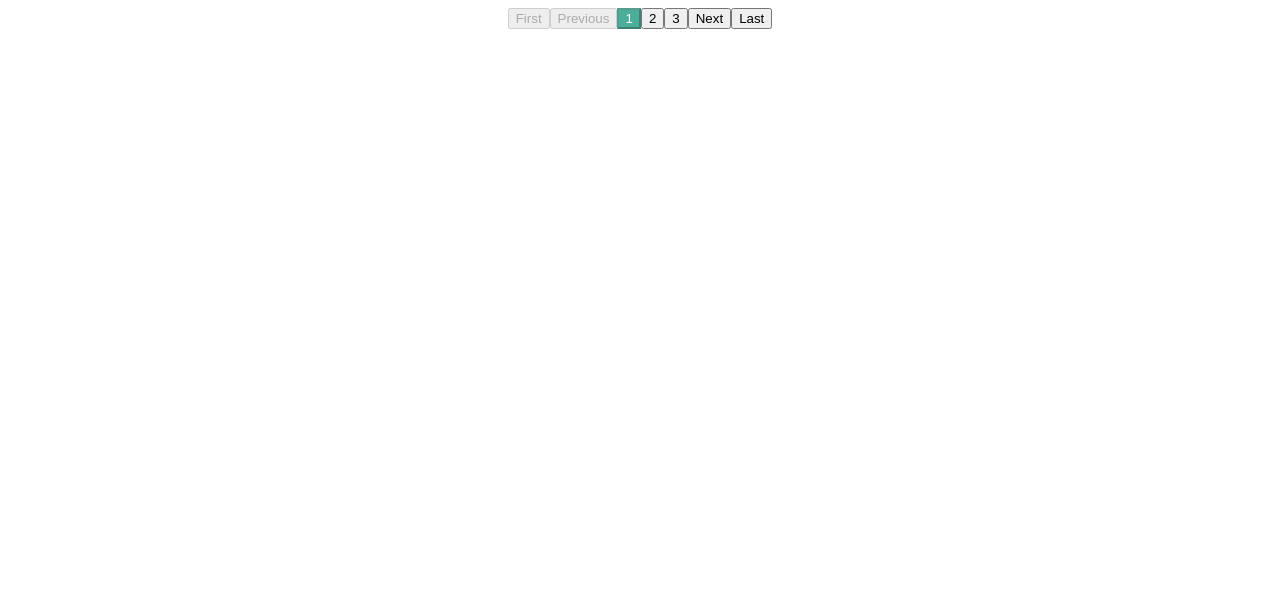
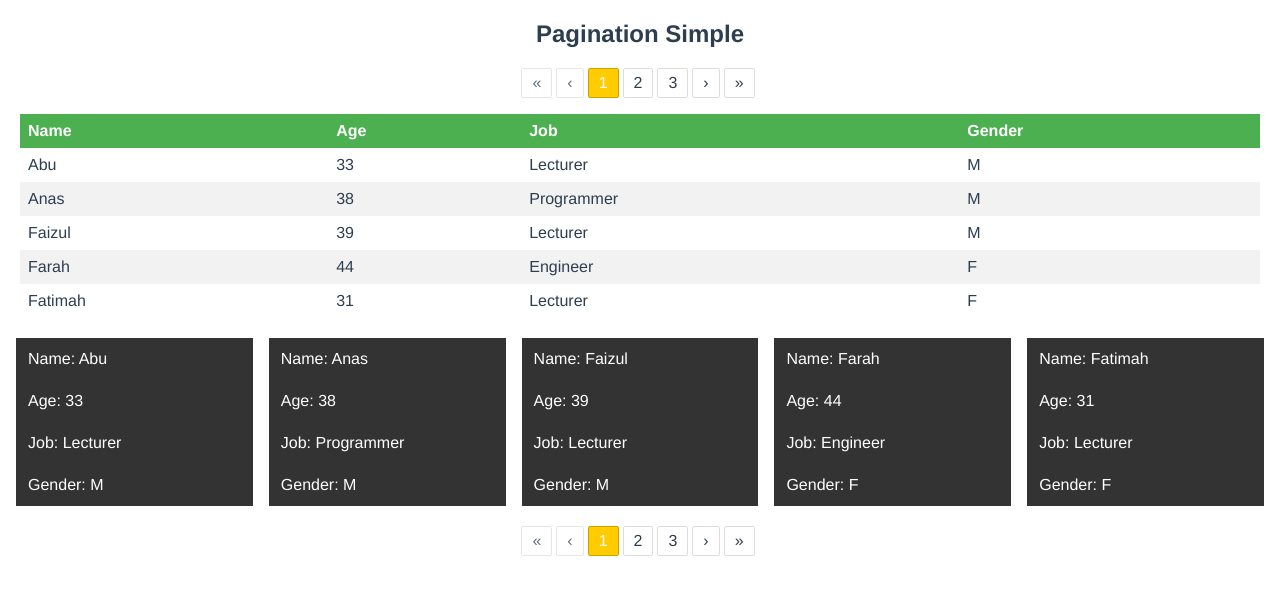
Before and after one commit to anaszakaria/vuejs-pagination, a Vue app: page /page2 in a window 1280 px wide. Shown: the top 594 px of the page. Built offline with nearby package versions, Linux system fonts and the light colour scheme.

Commit message:
Add data to Page2

```diff
--- a/src/components/PaginationSimple.vue
+++ b/src/components/PaginationSimple.vue
@@ -1,21 +1,13 @@
 <template>
-    <ul class="pagination">
-        <li class="pagination-item">
-            <button type="button" @click="onClickFirstPage" :disabled="isInFirstPage" aria-label="Go to first page">First</button>
-        </li>
-        <li class="pagination-item">
-            <button type="button" @click="onClickPreviousPage" :disabled="isInFirstPage" aria-label="Go to previous page">Previous</button>
-        </li>
-        <li v-for="page in pages" class="pagination-item">
-            <button type="button" @click="onClickPage(page.name)" :disabled="page.isDisabled" :class="{ active: isPageActive(page.name) }" :aria-label="`Go to page number ${page.name}`">{{ page.name }}</button>
-        </li>
-        <li class="pagination-item">
-            <button type="button" @click="onClickNextPage" :disabled="isInLastPage" aria-label="Go to next page">Next</button>
-        </li>
-        <li class="pagination-item">
-            <button type="button" @click="onClickLastPage" :disabled="isInLastPage" aria-label="Go to last page">Last</button>
-        </li>
-    </ul>
+    <nav>
+        <ul class="pagination">
+            <li :class="{ disabled: isInFirstPage }" v-on:click="onClickFirstPage" :disabled="isInFirstPage"><span>&laquo;</span></li>
+            <li :class="{ disabled: isInFirstPage }" v-on:click="onClickPreviousPage" :disabled="isInFirstPage"><span>&lsaquo;</span></li>
+            <li v-for="page in pages" :class="{ active: isPageActive(page.name) }" v-on:click="onClickPage(page.name)"><span>{{ page.name }}</span></li>
+            <li :class="{ disabled: isInLastPage }" v-on:click="onClickNextPage" :disabled="isInLastPage"><span>&rsaquo;</span></li>
+            <li :class="{ disabled: isInLastPage }" v-on:click="onClickLastPage" :disabled="isInLastPage"><span>&raquo;</span></li>
+        </ul>
+    </nav>
 </template>
 
 <script>
@@ -31,11 +23,7 @@ export default {
             type: Number,
             required: true
         },
-        totalItems: {
-            type: Number,
-            required: true
-        },
-        perPage: {
+        pgSize: {
             type: Number,
             required: true
         },
@@ -79,12 +67,18 @@ export default {
             this.$emit('pagechanged', 1)
         },
         onClickPreviousPage() {
+            if (this.currentPage === 1) {
+                return
+            }
             this.$emit('pagechanged', this.currentPage - 1)
         },
         onClickPage(page) {
             this.$emit('pagechanged', page)
         },
         onClickNextPage() {
+            if (this.currentPage === this.totalPages) {
+                return
+            }
             this.$emit('pagechanged', this.currentPage + 1)
         },
         onClickLastPage() {
@@ -98,16 +92,5 @@ export default {
 </script>
 
 <style lang="css">
-.pagination {
-    list-style-type: none;
-}
 
-.pagination-item {
-    display: inline-block;
-}
-
-.active {
-    background-color: #4AAE9B;
-    color: #ffffff;
-}
 </style>
--- a/src/views/Home.vue
+++ b/src/views/Home.vue
@@ -1,8 +1,8 @@
 <template>
     <div id="home">
         <ul>
-            <li>Page 1</li>
-            <li>Page 2</li>
+            <li>Page 1: Pagination Limit</li>
+            <li>Page 2: Pagination Simple</li>
         </ul>
     </div>
 </template>
--- a/src/views/Page1.vue
+++ b/src/views/Page1.vue
@@ -1,8 +1,9 @@
 <template>
     <div class="">
-        <pagination :totalPg="totalPg" :currentPg="currentPg" :pgLimit="pgLimit" v-on:paginate="setcurrentPg"></pagination>
+        <h2>Pagination Limit</h2>
+        <paginationlimit :totalPg="totalPg" :currentPg="currentPg" :pgLimit="pgLimit" v-on:paginate="setcurrentPg"></paginationlimit>
 
-        <section id="table-data">
+        <section class="table-data">
             <table>
                 <thead>
                     <tr>
@@ -23,7 +24,7 @@
             </table>
         </section>
 
-        <section id="grid-data">
+        <section class="grid-data">
             <div class="item-info" v-for="item in sortedArray">
                 <ul>
                     <li>Name: {{ item.name }}</li>
@@ -34,7 +35,7 @@
             </div>
         </section>
 
-        <pagination :totalPg="totalPg" :currentPg="currentPg" :pgLimit="pgLimit" v-on:paginate="setcurrentPg"></pagination>
+        <paginationlimit :totalPg="totalPg" :currentPg="currentPg" :pgLimit="pgLimit" v-on:paginate="setcurrentPg"></paginationlimit>
     </div>
 </template>
 
@@ -44,7 +45,7 @@ import PaginationLimit from '@/components/PaginationLimit'
 export default {
     name: 'Page1',
     components: {
-        'pagination': PaginationLimit
+        'paginationlimit': PaginationLimit
     },
     data() {
         return {
@@ -138,7 +139,7 @@ export default {
                 this.currentPgSortDir = this.currentPgSortDir==='asc'?'desc':'asc'
             }
             this.currentPgSort = s
-        },
+        }
     },
     computed: {
         sortedArray() {
@@ -161,12 +162,12 @@ export default {
 }
 </script>
 
-<style lang="scss">
-#table-data {
+<style lang="scss" scoped>
+.table-data {
     margin: 12px;
 }
 
-#grid-data {
+.grid-data {
     margin: 12px 0;
     overflow: auto;
 }
--- a/src/views/Page2.vue
+++ b/src/views/Page2.vue
@@ -1,11 +1,43 @@
-<template lang="html">
-    <paginationsimple
-    :total-pages="totalPages"
-    :total="totalItems"
-    :per-page="perPage"
-    :current-page="currentPage"
-    @pagechanged="onPageChange"
-    />
+<template>
+    <div class="">
+        <h2>Pagination Simple</h2>
+        <paginationsimple :total-pages="totalPages" :per-page="perPage" :current-page="currentPage" @pagechanged="onPageChange"></paginationsimple>
+
+        <section class="table-data">
+            <table>
+                <thead>
+                    <tr>
+                        <th @click="sort('name')">Name</th>
+                        <th @click="sort('age')">Age</th>
+                        <th @click="sort('job')">Job</th>
+                        <th @click="sort('gender')">Gender</th>
+                    </tr>
+                </thead>
+                <tbody>
+                    <tr v-for="item in sortedArray">
+                        <td>{{ item.name }}</td>
+                        <td>{{ item.age }}</td>
+                        <td>{{ item.job }}</td>
+                        <td>{{ item.gender }}</td>
+                    </tr>
+                </tbody>
+            </table>
+        </section>
+
+        <section class="grid-data">
+            <div class="item-info" v-for="item in sortedArray">
+                <ul>
+                    <li>Name: {{ item.name }}</li>
+                    <li>Age: {{ item.age }}</li>
+                    <li>Job: {{ item.job }}</li>
+                    <li>Gender: {{ item.gender }}</li>
+                </ul>
+            </div>
+        </section>
+
+        <paginationsimple :total-pages="totalPages" :per-page="perPage" :current-page="currentPage" @pagechanged="onPageChange"></paginationsimple>
+    </div>
+
 </template>
 
 <script>
@@ -90,8 +122,10 @@ export default {
                     age: 35,
                     job: 'Programmer',
                     gender: 'F'
-                },
+                }
             ],
+            currentPgSort: 'name',
+            currentPgSortDir: 'asc',
             currentPage: 1,
             perPage: 5
         }
@@ -99,6 +133,12 @@ export default {
     methods: {
         onPageChange(page) {
             this.currentPage = page;
+        },
+        sort(s) {
+            if(s === this.currentPgSort) {
+                this.currentPgSortDir = this.currentPgSortDir==='asc'?'desc':'asc'
+            }
+            this.currentPgSort = s
         }
     },
     computed: {
@@ -108,11 +148,49 @@ export default {
         },
         totalItems() {
             return this.persons.length
+        },
+        sortedArray() {
+            console.log(this.persons)
+            return this.persons.sort((a,b) => {
+                let modifier = 1
+                if(this.currentPgSortDir === 'desc') modifier = -1
+                if(a[this.currentPgSort] < b[this.currentPgSort]) return -1 * modifier
+                if(a[this.currentPgSort] > b[this.currentPgSort]) return 1 * modifier
+                return 0
+            }).filter((row, index) => {
+                let start = (this.currentPage-1)*this.perPage
+                let end = this.currentPage*this.perPage
+                if(index >= start && index < end) return true
+            })
+        },
+        totalPg() {
+            return Math.ceil(this.persons.length / this.perPage)
         }
     }
 }
 </script>
 
-<style lang="css">
+<style lang="scss" scoped>
+.table-data {
+    margin: 12px;
+}
 
+.grid-data {
+    margin: 12px 0;
+    overflow: auto;
+}
+
+.item-info {
+    float: left;
+    width: 20%;
+    padding: 8px;
+    ul {
+        background: #333;
+        color: #FFF;
+    }
+    li {
+        text-align: left;
+        padding: 12px;
+    }
+}
 </style>
```
